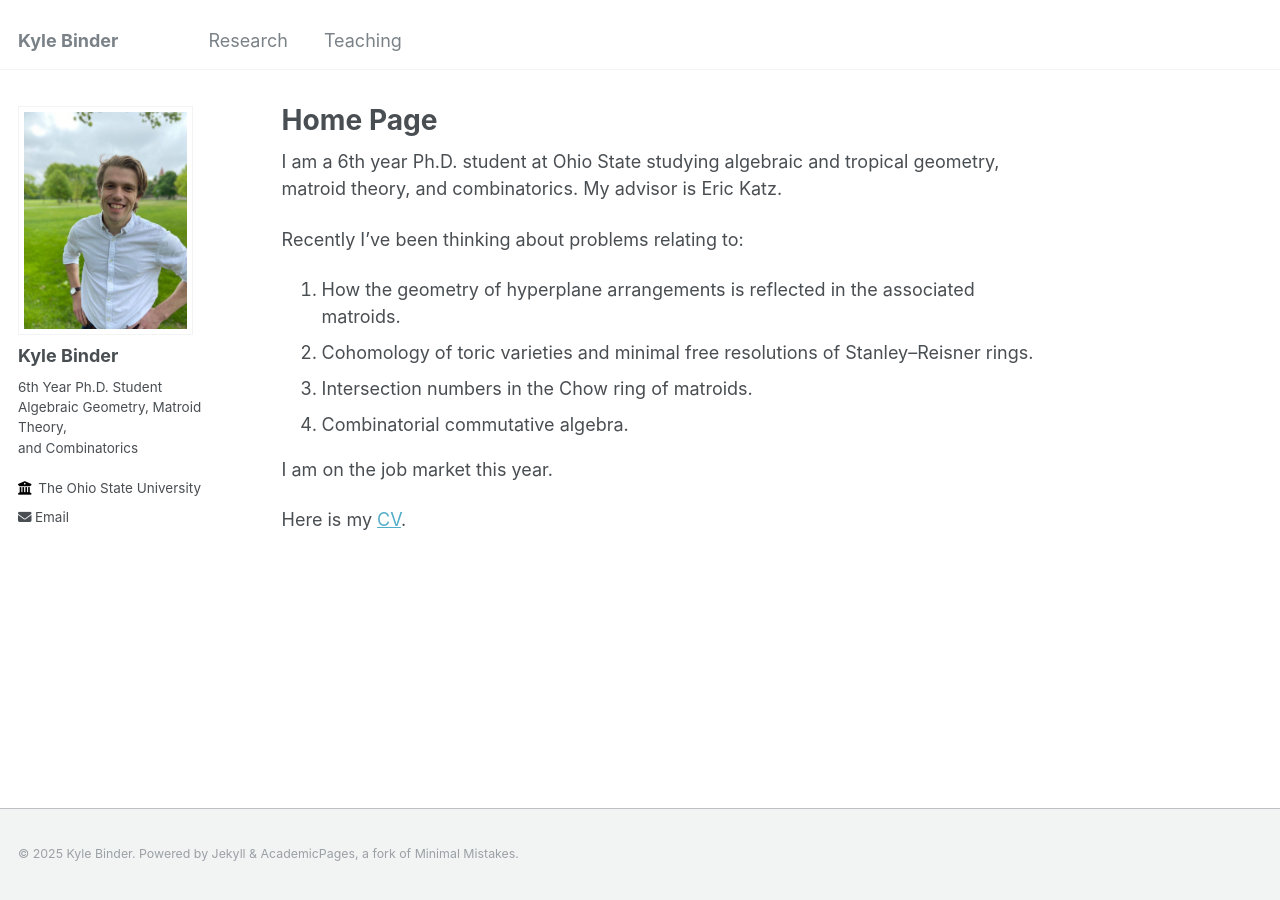
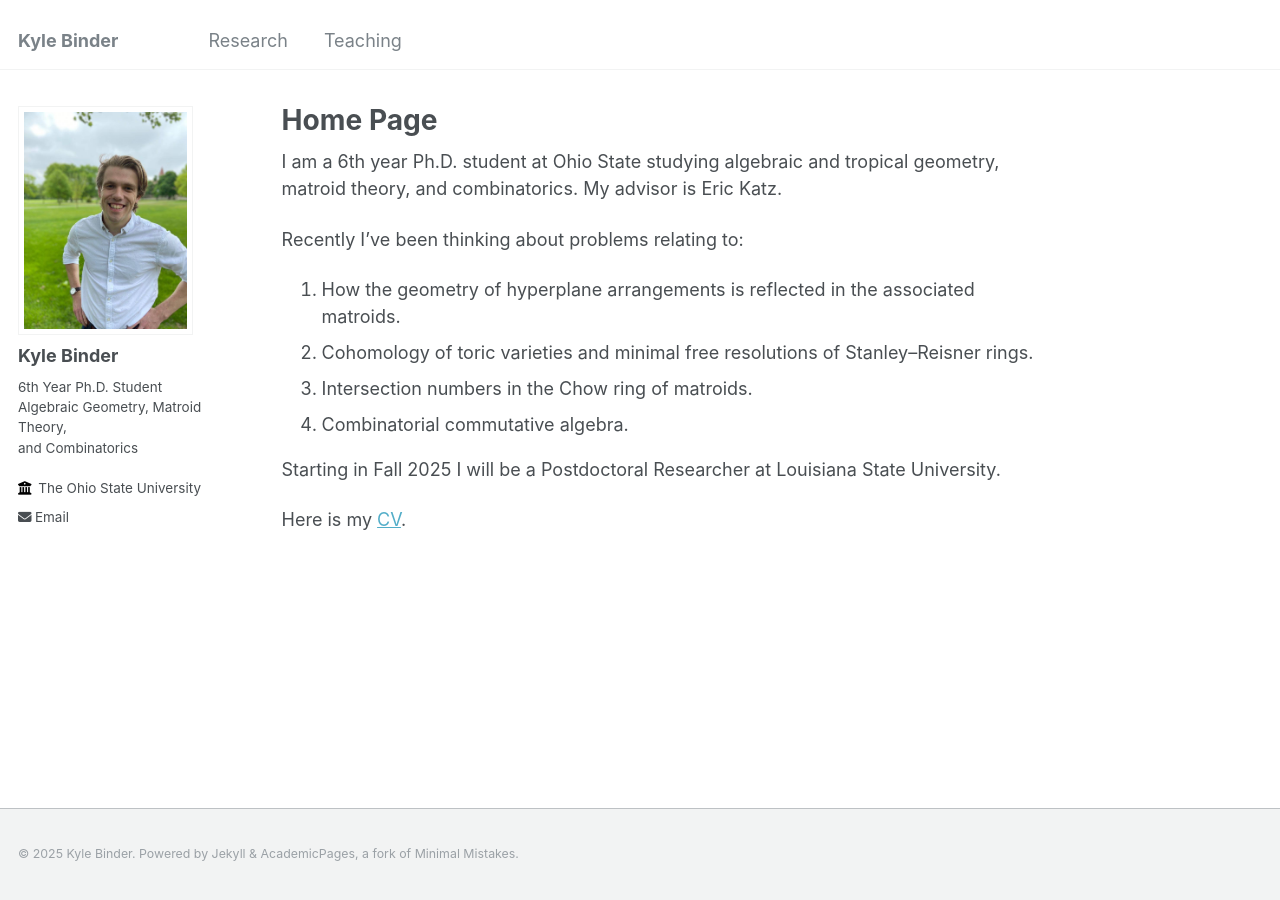
Before and after one commit to bindercommakyle/bindercommakyle.github.io, a Jekyll site: the page built from _pages/about.md, in a window 1280 px wide. Built offline with Jekyll 4.4.1, drawn with Linux system fonts in a browser that asks for light colours.

Commit message:
Update about.md

```diff
--- a/_pages/about.md
+++ b/_pages/about.md
@@ -15,6 +15,6 @@ Recently I've been thinking about problems relating to:
 3. Intersection numbers in the Chow ring of matroids.
 4. Combinatorial commutative algebra.
 
-I am on the job market this year.
+Starting in Fall 2025 I will be a Postdoctoral Researcher at Louisiana State University.
 
 Here is my [CV](https://bindercommakyle.github.io/files/cv.pdf).
```
